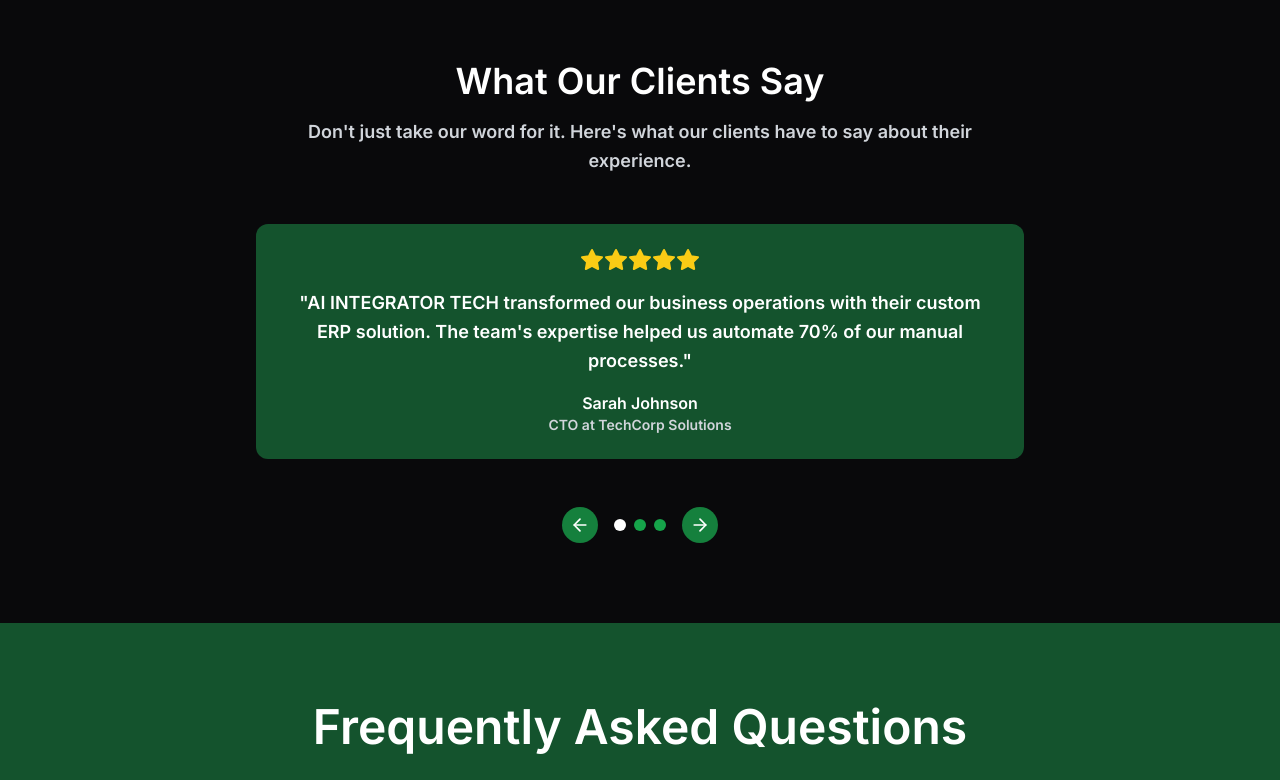
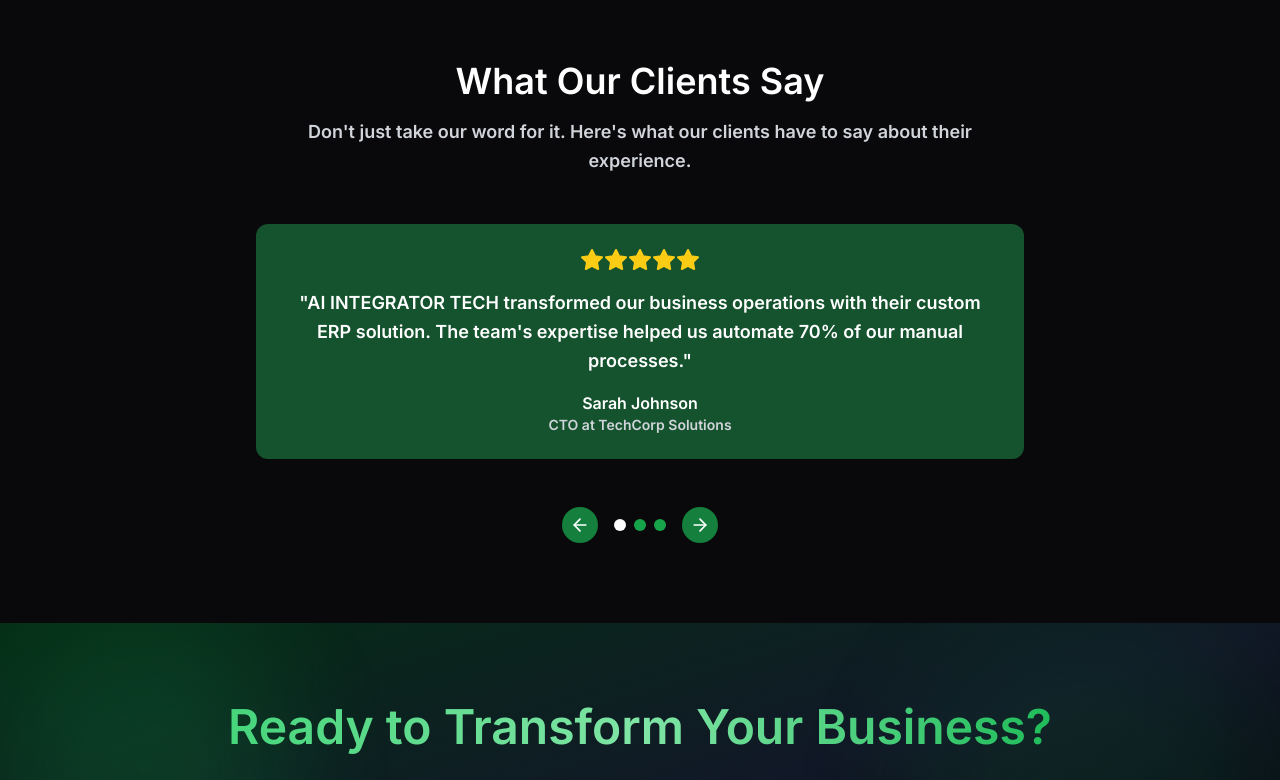
Before and after one commit to Nikitayadav4048/AIINTEGRATORTECH, a Next.js app: page / in a window 1280 px wide. Shown: the part 2000-2780 px from the top of the page. Built offline with nearby package versions, Linux system fonts and the light colour scheme.

Commit message:
Remove FAQ section from homepage

```diff
--- a/app/page.tsx
+++ b/app/page.tsx
@@ -2,7 +2,6 @@ import { Hero } from "@/components/sections/hero"
 import { ClientLogos } from "@/components/sections/client-logos"
 import { Features } from "@/components/sections/features"
 import { Testimonials } from "@/components/sections/testimonials"
-import { FAQ } from "@/components/sections/faq"
 import { CTA } from "@/components/sections/cta"
 
 export default function HomePage() {
@@ -12,7 +11,6 @@ export default function HomePage() {
       <ClientLogos />
       <Features />
       <Testimonials />
-      <FAQ />
       <CTA />
     </div>
   )
```
